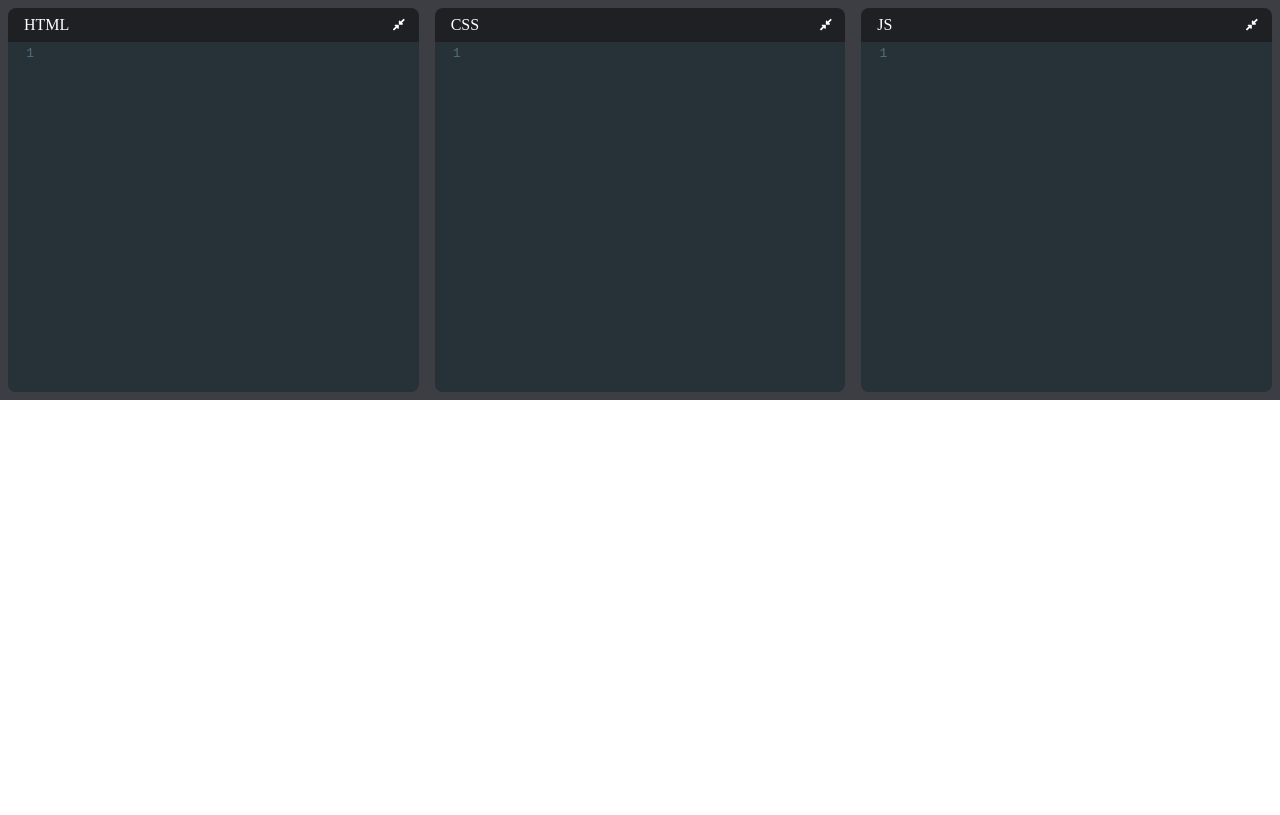
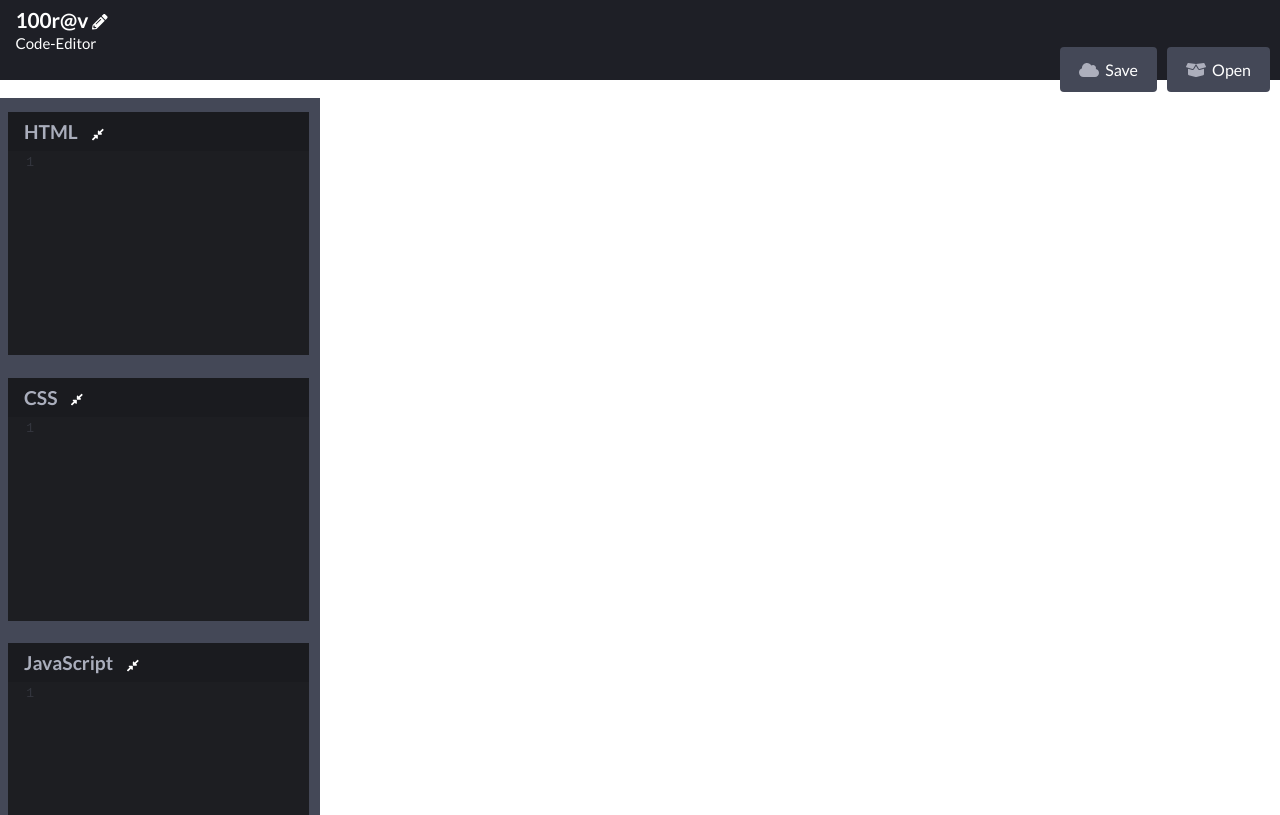
Before and after one commit to saurav554/code-editor-app, a React app: page / in a window 1280 px wide. Shown: the top 815 px of the page. Built offline with nearby package versions, Linux system fonts and the light colour scheme.

Commit message:
Navigation.js Footer.js index.css package.json

```diff
--- a/src/components/App.js
+++ b/src/components/App.js
@@ -1,50 +1,58 @@
-import React, { useState, useEffect } from 'react';
-import Editor from './Editor'
+import React, { useState, useEffect } from "react";
+import Editor from "./Editor";
 import useLocalStorage from '../hooks/useLocalStorage'
+import Navigation from './Navigation'
+import Footer from './Footer'
+
 
 function App() {
-  const [html, setHtml] = useLocalStorage('html', '')
-  const [css, setCss] = useLocalStorage('css', '')
-  const [js, setJs] = useLocalStorage('js', '')
-  const [srcDoc, setSrcDoc] = useState('')
+  const [html, setHtml] = useState("");
+  const [css, setcss] = useState("");
+  const [js, setjs] = useState("");
+  const [srcDoc, setSrcDoc]=useState("")
 
-  useEffect(() => {
-    const timeout = setTimeout(() => {
-      setSrcDoc(`
+  useEffect(()=>{
+    const timeout = setTimeout(()=>{
+       setSrcDoc ( `
       <html>
          <body>${html}</body>
          <style>${css}</style>
          <script>${js}</script>
        </html>
        `)
-    }, 250)
+    },250)
+    return()=> clearTimeout(timeout)
+  }, [html,css,js])
 
-    return () => clearTimeout(timeout)
-  }, [html, css, js])
 
   return (
-    <>
+  <div className="container">
+    <Navigation />
+    <div className="main">
       <div className="pane top-pane">
         <Editor
           language="xml"
           displayName="HTML"
           value={html}
+          className="html"
           onChange={setHtml}
         />
         <Editor
           language="css"
           displayName="CSS"
           value={css}
-          onChange={setCss}
+          onChange={setcss}
         />
+
         <Editor
           language="javascript"
-          displayName="JS"
+          displayName="JavaScript"
           value={js}
-          onChange={setJs}
+          onChange={setjs}
         />
       </div>
-      <div className="pane">
+
+      <div className="output">
         <iframe
           srcDoc={srcDoc}
           title="output"
@@ -54,8 +62,12 @@ function App() {
           height="100%"
         />
         </div>
-    </>
-  )
+
+      </div>
+      <Footer />
+    </div>
+
+  );
 }
 
 export default App;
--- a/src/components/Editor.js
+++ b/src/components/Editor.js
@@ -1,37 +1,40 @@
-import React, { useState } from 'react'
-import 'codemirror/lib/codemirror.css'
-import 'codemirror/theme/material.css'
-import 'codemirror/mode/xml/xml'
-import 'codemirror/mode/javascript/javascript'
-import 'codemirror/mode/css/css'
-import { Controlled as ControlledEditor } from 'react-codemirror2'
+import React, {useState} from "react";
+import "codemirror/lib/codemirror.css";
+import "codemirror/theme/material.css";
+import "codemirror/mode/xml/xml";
+import "codemirror/mode/javascript/javascript";
+import "codemirror/mode/css/css";
+import { Controlled as ControlledEditor } from "react-codemirror2";
 import { FontAwesomeIcon } from '@fortawesome/react-fontawesome'
 import { faCompressAlt, faExpandAlt } from '@fortawesome/free-solid-svg-icons'
 
-export default function Editor(props) {
-  const {
-    language,
-    displayName,
-    value,
-    onChange
-  } = props
+
+ function Editor(props) {
+  const { language,
+     displayName,
+      value,
+     onChange
+   } = props;
+
   const [open, setOpen] = useState(true)
 
   function handleChange(editor, data, value) {
-    onChange(value)
+    onChange(value);
   }
+  return (
+    <div className={`editor-container ${open ? '':'collapsed'}`}>
+      <div className="editor-title">{displayName}
 
-  return (
-    <div className={`editor-container ${open ? '' : 'collapsed'}`}>
-      <div className="editor-title">
-        {displayName}
-        <button
+      <button
           type="button"
           className="expand-collapse-btn"
           onClick={() => setOpen(prevOpen => !prevOpen)}
         >
           <FontAwesomeIcon icon={open ? faCompressAlt : faExpandAlt} />
         </button>
+
+
+
       </div>
       <ControlledEditor
         onBeforeChange={handleChange}
@@ -41,10 +44,11 @@ export default function Editor(props) {
           lineWrapping: true,
           lint: true,
           mode: language,
-          theme: 'material',
-          lineNumbers: true
+          theme: "material",
+          lineNumbers: true,
         }}
       />
     </div>
-  )
+  );
 }
+export default Editor
--- /dev/null
+++ b/src/components/Footer.js
@@ -0,0 +1,14 @@
+
+import React from 'react'
+import { faCloud, faCode, faCog, faEye, faHome, faMugHot } from "@fortawesome/free-solid-svg-icons";
+import { FontAwesomeIcon } from "@fortawesome/react-fontawesome";
+import { faReact } from '@fortawesome/free-brands-svg-icons';
+
+ function Footer() {
+    return (
+        <div className="footer">
+            <p> <FontAwesomeIcon color="#b7bbc8" icon={faReact} /> </p>
+        </div>
+    )
+}
+export default Footer
--- /dev/null
+++ b/src/components/Navigation.js
@@ -0,0 +1,31 @@
+import React from 'react'
+import { faCloud, faBoxOpen,faPencilAlt} from "@fortawesome/free-solid-svg-icons";
+import { FontAwesomeIcon } from "@fortawesome/react-fontawesome";
+
+
+ function Navigation() {
+    return (
+        <div>
+            <div className="mainheader">
+                <div className="right">
+                   <div className="text">
+                       <h2>100r@v{'\u00A0'}<FontAwesomeIcon size="xs" color="#fff" icon={faPencilAlt} /> </h2>
+                      <h3>Code-Editor</h3>
+
+                   </div>
+
+                    </div>
+
+                </div>
+                <div>
+                    <br />
+                    <div className="buttons">
+                      <button className="Topbutton1"><FontAwesomeIcon color="#ADAFBC" icon={faCloud} /> {'\u00A0'}Save</button>
+                         <button className="Topbutton1"><FontAwesomeIcon color="#ADAFBC" icon={faBoxOpen}/> {'\u00A0'}Open</button>
+
+                    </div>
+              </div>
+            </div>
+    )
+}
+export default Navigation
--- a/src/index.css
+++ b/src/index.css
@@ -1,14 +1,152 @@
+@import url("https://fonts.googleapis.com/css2?family=Raleway:wght@300&display=swap");
+@import url('https://fonts.googleapis.com/css2?family=Lato:wght@300;400;700&display=swap');
+@import url('https://fonts.googleapis.com/css2?family=Dancing+Script&display=swap');
 body {
 	margin: 0;
+	height: 100vh;
+	overflow: hidden;
+}
+
+.main {
+	display: flex;
+	flex-direction: row;
 }
 
 .top-pane {
-  background-color: hsl(225, 6%, 25%);
+	background-color: #444857
+}
+
+.mainheader {
+	background-color: #1e1f26;
+	/* margin-top: -1.9%; */
+	height: 10vh;
+	display: flex;
+	justify-content: space-between;
+	flex-direction: row;
+}
+.right {
+	margin-top: 1%;
+	margin-left: 0.5%;
+	display: flex;
+	flex-direction: row;
+	font-family: 'Lato', sans-serif;
+
+}
+.buttons{
+	margin-top: -4%;
+	float: right;
+
+}
+ .Topbutton2 {
+	border: 3px solid #444857;
+	background: #444857;
+	padding-left: 8px;
+    padding-right: 8px;
+	font-size: 1rem;
+	font-family: 'Lato', 'Lucida Grande', 'Lucida Sans Unicode', Tahoma, Sans-Serif;
+    -webkit-appearance: none;
+    font-size: 1rem;
+    text-shadow: none;
+    line-height: 1.2;
+    display: inline-block;
+    margin: 0 10px 0 0;
+    position: relative;
+    border-radius: 4px;
+    border: 3px solid transparent;
+    background: #47cf73;
+    color: #000;
+    cursor: pointer;
+    white-space: nowrap;
+    text-overflow: ellipsis;
+    text-decoration: none !important;
+    text-align: center;
+    font-weight: normal !important;
+}
+.Topbutton1 {
+	border: 3px solid #444857;
+	background: #444857;
+	padding-left: 8px;
+    padding-right: 8px;
+	font-size: 1rem;
+	font-family: 'Lato', 'Lucida Grande', 'Lucida Sans Unicode', Tahoma, Sans-Serif;
+    -webkit-appearance: none;
+    font-size: 1rem;
+    text-shadow: none;
+    line-height: 1.2;
+    display: inline-block;
+    padding: 10px 16px;
+    margin: 0 10px 0 0;
+    position: relative;
+    border-radius: 4px;
+    border: 3px solid transparent;
+    background: #444857;
+    color: #fff;
+    cursor: pointer;
+    white-space: nowrap;
+    text-overflow: ellipsis;
+    text-decoration: none !important;
+    text-align: center;
+    font-weight: normal !important;
+}
+.right .text h2 {
+	font-weight: 700;
+	overflow: hidden;
+	color: #fff;
+	margin-top: -2%;
+	margin-left: 3%;
+	font-size: 1.3rem;
+
+	width: 200px;
+    text-overflow: visible;
+
+    vertical-align: middle;
+}
+.right .text h3 {
+	font-weight: 400;
+	margin-top: -5%;
+	margin-left: 3%;
+	width: 300px;
+
+	font-size: 15px;
+	color: #fff;
+
+}
+.mainheader .logo {
+	width: 33px;
+	height: 33px;
+
+}
+
+.html {
+	margin-left: 12%;
+}
+
+.output {
+	width: 1440px;
+}
+
+.cm-s-material.CodeMirror {
+	background-color: #1D1E22 !important;
+	color: #EEFFFF !important;
+}
+
+.cm-s-material .CodeMirror-gutters {
+	background-color: #1D1E22 !important;
+}
+
+.cm-s-material .CodeMirror-guttermarker,
+.cm-s-material .CodeMirror-guttermarker-subtle,
+.cm-s-material .CodeMirror-linenumber {
+	color: #34363E !important;
 }
 
 .pane {
-  height: 50vh;
+	/* height: 100vh; */
+	flex-direction: column;
 	display: flex;
+	width: 44%;
+	height:  90vh;
+	max-width: 25%;
 }
 
 .editor-container {
@@ -16,13 +154,17 @@ body {
 	flex-basis: 0;
 	display: flex;
 	flex-direction: column;
-  padding: .5rem;
-  background-color: hsl(225, 6%, 25%);
+	padding-right: 0.7rem;
+	 padding-left: 0.5rem;
+	padding-top: 0.9rem;
+	 padding-bottom: 0.5rem;
+	background-color: #444857
 }
 
 .editor-container.collapsed {
 	flex-grow: 0;
   }
+
 
   .editor-container.collapsed .CodeMirror-scroll {
 	position: absolute;
@@ -38,22 +180,62 @@ body {
   }
 
   .editor-title {
-  display: flex;
-  justify-content: space-between;
-  background-color: hsl(225, 6%, 13%);
-  color: white;
-  padding: .5rem .5rem .5rem 1rem;
-  border-top-right-radius: .5rem;
-  border-top-left-radius: .5rem;
+	background-color: #1A1B1F;
+	padding: 0.5rem 0.5rem 0.5rem 1rem;
+	padding-left: 1rem !important;
+	font-family: 'Lato', 'Lucida Grande', 'Lucida Sans Unicode', Tahoma, Sans-Serif;
+	white-space: nowrap;
+	font-weight: bold;
+	color: #aaaebc;
+	margin: 0;
+	font-size: 1.2em;
+	display: inline-block;
+	padding-left: 2px;
+	vertical-align: middle;
+}
+
+.code-mirror-wrapper {
+		overflow: hidden;
+		height: 25.5vh;
+		/* border-bottom-right-radius: 0.5rem;
+	border-bottom-left-radius: 0.5rem; */
+	overflow: hidden;
 }
 
 .CodeMirror {
 	height: 100% !important;
 }
+/* width */
+::-webkit-scrollbar {
+	width: 5px;
+  }
 
-.code-mirror-wrapper {
-  flex-grow: 1;
-  border-bottom-right-radius: .5rem;
-  border-bottom-left-radius: .5rem;
-  overflow: hidden;
+  /* Track */
+  ::-webkit-scrollbar-track {
+	background: #1D1E22;
   }
+
+  /* Handle */
+  ::-webkit-scrollbar-thumb {
+	background: #666B7A;
+  }
+
+  /* Handle on hover */
+  ::-webkit-scrollbar-thumb:hover {
+	background: #666B7A	;
+  }
+  .footer {
+	color: #9b9dad;
+    background: #2c303a;
+    border: 1px solid #444857;
+  }
+  .footer p {
+	font-size: 0.75rem;
+    background: none;
+	border: 0;
+	font-family: 'Lato', 'Lucida Grande', 'Lucida Sans Unicode', Tahoma, Sans-Serif;
+    color: #b7bbc8;
+    padding: 8px;
+    border-radius: 0;
+    margin: 0;
+}
```
Also changed, not shown: package.json (+7 -1 lines), src/Theme.css (added, +32 -0 lines), src/images/logo.png (added), src/images/vectorpaint.svg (added), 1 other file. Lines whose indentation alone changed are shown as unchanged.
